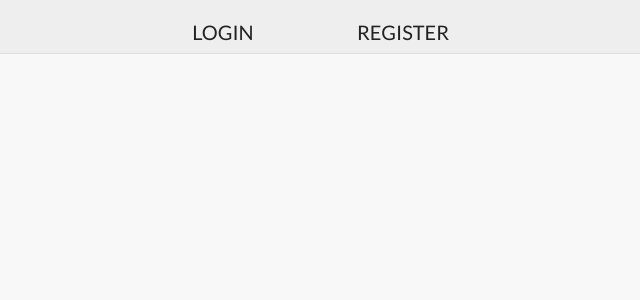
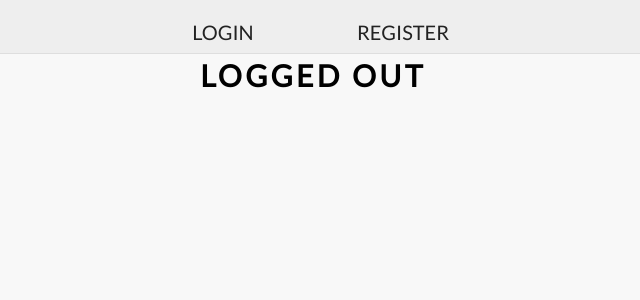
Before and after one commit to tarmeli/horizontal-kanban, a React (Create React App) app: page /logout in a window 1280 px wide. Shown: the top 300 px of the page, without its empty margins (327-967 px from the left). Built offline with nearby package versions, Linux system fonts and the light colour scheme.

Commit message:
Add token to localStorage and implement logout

```diff
--- a/src/components/App/App.jsx
+++ b/src/components/App/App.jsx
@@ -1,15 +1,21 @@
 import { Content, Nav } from './';
 import { LOGIN_MUTATION, SIGNUP_MUTATION } from '../../data/constants';
-
-import React, { useState } from 'react';
+import { useLocalStorage } from '../../hooks/';
+import React, { useEffect } from 'react';
 
 import { useMutation } from '@apollo/react-hooks';
 
 
 const App = () => {
-  const [isLoggedIn, setIsLoggedIn] = useState(false);
   const [login] = useMutation(LOGIN_MUTATION);
   const [signup] = useMutation(SIGNUP_MUTATION);
+  const [token, setToken] = useLocalStorage('token', '');
+
+  useEffect(() => {
+    if (token) {
+      setToken(token);
+    }
+  }, [token, setToken]);
 
   const handleLogin = async (e) => {
     e.preventDefault();
@@ -18,9 +24,7 @@ const App = () => {
     const logindata = await login({ variables: { email: email.value, password: password.value } });
 
     if (logindata) {
-      // handle cookies
-      setIsLoggedIn(true);
-      console.log('token', logindata.data.login.token);
+      setToken(logindata.data.login.token);
     }
   };
 
@@ -28,22 +32,22 @@ const App = () => {
     e.preventDefault();
 
     const { name, email, password } = e.target;
-    const signupdata = await signup({ variables: { name: name.value, email: email.value, password: password.value } });
-
-    if (signupdata) {
-      // handle cookies
-      setIsLoggedIn(true);
-      console.log('token', signupdata.data.signup.token);
+    try {
+      await signup({ variables: { name: name.value, email: email.value, password: password.value } });
+      window.alert('register succesfull');
+    } catch (error) {
+      console.log('error', error);
     }
   };
 
   return (
     <div className="App">
-      <Nav isLoggedIn={isLoggedIn} />
+      <Nav token={token} />
       <Content
         handleLogin={handleLogin}
         handleRegister={handleRegister}
-        isLoggedIn={isLoggedIn}
+        token={token}
+        setToken={setToken}
       />
     </div>
   );
--- a/src/components/App/content.jsx
+++ b/src/components/App/content.jsx
@@ -1,4 +1,4 @@
-import { Kanban } from '../Kanban';
+import { Kanban, Logout } from '../Kanban';
 import { Form } from '../Form';
 import { newTaskFormData, loginFormData, registerFormData } from '../../data';
 import { useLocalStorage } from '../../hooks';
@@ -7,7 +7,9 @@ import React, { useState } from 'react';
 import { Route } from 'react-router-dom';
 import PropTypes from 'prop-types';
 
-const Content = ({ isLoggedIn, handleLogin, handleRegister }) => {
+const Content = ({
+  token, handleLogin, handleRegister, setToken,
+}) => {
   const [tasks, setTasks] = useLocalStorage('kanbanstate', []);
   const [rowWithNewTask, setRowWithNewTask] = useState(0);
 
@@ -69,7 +71,7 @@ const Content = ({ isLoggedIn, handleLogin, handleRegister }) => {
         exact
         path="/"
         render={() => (
-          isLoggedIn ?
+          token ?
             <Kanban
               tasks={tasks}
               setTasks={setTasks}
@@ -85,7 +87,7 @@ const Content = ({ isLoggedIn, handleLogin, handleRegister }) => {
       <Route
         path="/add-new-task"
         render={() => (
-          isLoggedIn ?
+          token ?
             <Form
               onSubmit={handleSubmitTask}
               data={newTaskFormData}
@@ -116,14 +118,26 @@ const Content = ({ isLoggedIn, handleLogin, handleRegister }) => {
         )}
       />
 
+      <Route
+        path="/logout"
+        render={() => (
+          <Logout setToken={setToken} />
+        )}
+      />
+
     </div>
   );
 };
 
+Content.defaultProps = {
+  token: null,
+};
+
 Content.propTypes = {
-  isLoggedIn: PropTypes.bool.isRequired,
+  token: PropTypes.string,
   handleLogin: PropTypes.func.isRequired,
   handleRegister: PropTypes.func.isRequired,
+  setToken: PropTypes.func.isRequired,
 };
 
 export { Content };
--- a/src/components/App/nav.jsx
+++ b/src/components/App/nav.jsx
@@ -2,11 +2,11 @@ import { NavLink } from 'react-router-dom';
 import React from 'react';
 import PropTypes from 'prop-types';
 
-const Nav = ({ isLoggedIn }) => (
+const Nav = ({ token }) => (
   <div className="container container__navbar">
     <nav className="navbar">
       {
-        isLoggedIn ?
+        token ?
           <>
             <NavLink exact to="/" className="navbar__item" activeClassName="navbar__item--active">
               tasks
@@ -16,7 +16,7 @@ const Nav = ({ isLoggedIn }) => (
               new task
             </NavLink>
 
-            <NavLink to="/logout" className="navbar__item" activeClassName="navbar__item--active">
+            <NavLink to="/logout" className="navbar__item">
               logout
             </NavLink>
           </>
@@ -35,8 +35,12 @@ const Nav = ({ isLoggedIn }) => (
   </div>
 );
 
+Nav.defaultProps = {
+  token: null,
+};
+
 Nav.propTypes = {
-  isLoggedIn: PropTypes.bool.isRequired,
+  token: PropTypes.string,
 };
 
 export { Nav };
```
